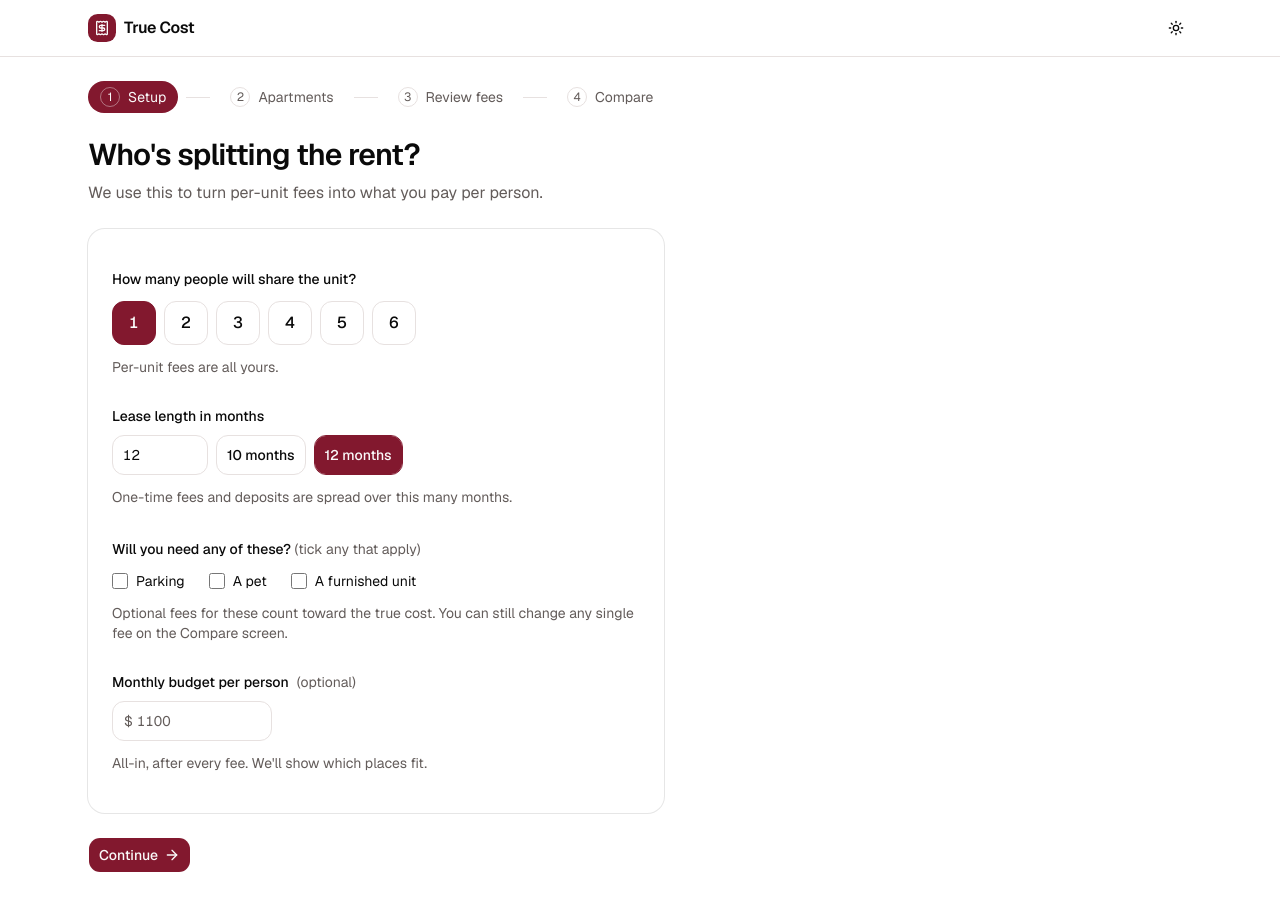
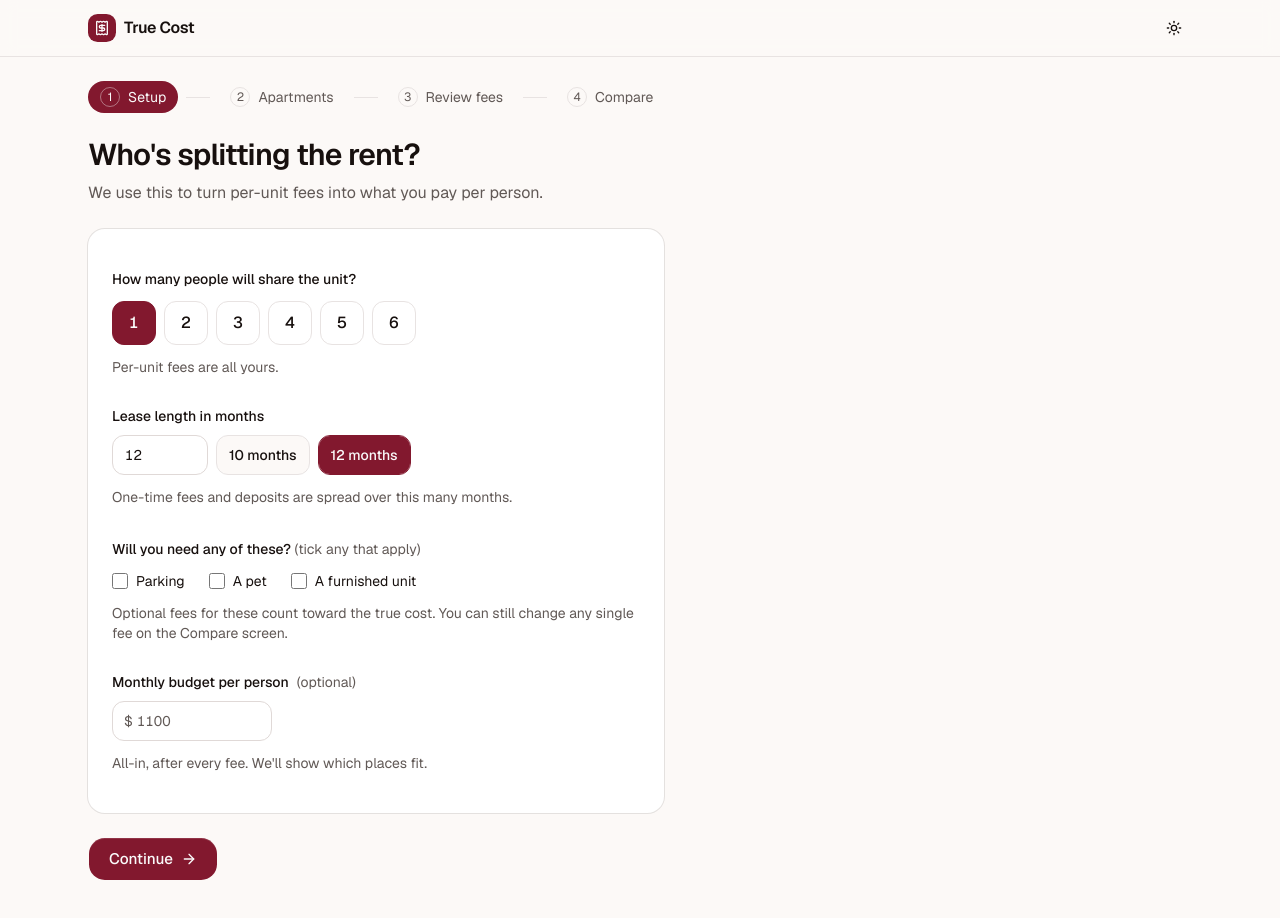
Before and after one commit to sam044/true-cost, a Next.js app: page /compare/setup in a window 1280 px wide. Shown: the top 918 px of the page. Built offline with nearby package versions, Linux system fonts and the light colour scheme.

Commit message:
Refine theme tokens, press feedback and control sizes for the UI polish
Co-Authored-By: Claude Opus 5.5 (1M context) <noreply@anthropic.com>

```diff
--- a/app/globals.css
+++ b/app/globals.css
@@ -21,6 +21,7 @@
   --color-chart-5: var(--chart-5);
   --color-hidden: var(--hidden);
   --color-hidden-foreground: var(--hidden-foreground);
+  --color-hidden-ink: var(--hidden-ink);
   --color-success: var(--success);
   --color-warning: var(--warning);
   --color-chart-4: var(--chart-4);
@@ -53,10 +54,11 @@
 }
 
 :root {
-  --background: oklch(1 0 0);
-  --foreground: oklch(0.145 0 0);
+  /* Warm paper ground with white cards on top, so surfaces separate by tone. */
+  --background: oklch(0.985 0.004 60);
+  --foreground: oklch(0.18 0.012 30);
   --card: oklch(1 0 0);
-  --card-foreground: oklch(0.145 0 0);
+  --card-foreground: oklch(0.18 0.012 30);
   --popover: oklch(1 0 0);
   --popover-foreground: oklch(0.145 0 0);
   /* Brand: VT maroon primary, burnt orange for "hidden" money */
@@ -64,16 +66,18 @@
   --primary-foreground: oklch(0.985 0 0);
   --secondary: oklch(0.965 0.006 30);
   --secondary-foreground: oklch(0.25 0.02 15);
-  --muted: oklch(0.965 0.004 30);
-  --muted-foreground: oklch(0.48 0.01 30);
+  --muted: oklch(0.962 0.005 50);
+  --muted-foreground: oklch(0.47 0.012 40);
   --accent: oklch(0.955 0.02 50);
   --accent-foreground: oklch(0.3 0.05 40);
   --destructive: oklch(0.577 0.245 27.325);
-  --border: oklch(0.915 0.006 30);
-  --input: oklch(0.915 0.006 30);
+  --border: oklch(0.92 0.006 40);
+  --input: oklch(0.89 0.008 40);
   --ring: oklch(0.4 0.14 15);
   --hidden: oklch(0.62 0.17 45);
   --hidden-foreground: oklch(0.2 0.03 45);
+  /* Hidden-fee amounts set as text on cards; dark enough for AA. */
+  --hidden-ink: oklch(0.5 0.15 42);
   --success: oklch(0.52 0.13 155);
   --warning: oklch(0.75 0.15 75);
   /* Cost breakdown: rent, recurring fees, utilities, one-time and deposits */
@@ -94,24 +98,25 @@
 }
 
 .dark {
-  --background: oklch(0.145 0 0);
-  --foreground: oklch(0.985 0 0);
-  --card: oklch(0.205 0 0);
-  --card-foreground: oklch(0.985 0 0);
-  --popover: oklch(0.205 0 0);
+  --background: oklch(0.16 0.006 30);
+  --foreground: oklch(0.97 0.004 60);
+  --card: oklch(0.205 0.007 30);
+  --card-foreground: oklch(0.97 0.004 60);
+  --popover: oklch(0.225 0.007 30);
   --popover-foreground: oklch(0.985 0 0);
   --primary: oklch(0.74 0.12 15);
   --primary-foreground: oklch(0.18 0.03 15);
   --hidden: oklch(0.74 0.15 50);
   --hidden-foreground: oklch(0.18 0.03 45);
+  --hidden-ink: oklch(0.78 0.13 55);
   --success: oklch(0.72 0.14 155);
   --warning: oklch(0.8 0.14 80);
-  --secondary: oklch(0.269 0 0);
-  --secondary-foreground: oklch(0.985 0 0);
-  --muted: oklch(0.269 0 0);
-  --muted-foreground: oklch(0.708 0 0);
-  --accent: oklch(0.269 0 0);
-  --accent-foreground: oklch(0.985 0 0);
+  --secondary: oklch(0.27 0.008 30);
+  --secondary-foreground: oklch(0.97 0.004 60);
+  --muted: oklch(0.255 0.008 30);
+  --muted-foreground: oklch(0.72 0.01 50);
+  --accent: oklch(0.27 0.008 30);
+  --accent-foreground: oklch(0.97 0.004 60);
   --destructive: oklch(0.704 0.191 22.216);
   --border: oklch(1 0 0 / 10%);
   --input: oklch(1 0 0 / 15%);
@@ -131,14 +136,122 @@
   --sidebar-ring: oklch(0.556 0 0);
 }
 
+@theme {
+  /* Motion: strong ease-out for anything entering or responding to a press. */
+  --ease-out-strong: cubic-bezier(0.23, 1, 0.32, 1);
+  --ease-in-out-strong: cubic-bezier(0.77, 0, 0.175, 1);
+}
+
 @layer base {
   * {
     @apply border-border outline-ring/50;
   }
   body {
     @apply bg-background text-foreground;
+    font-feature-settings: "ss01", "cv11";
   }
   html {
     @apply font-sans;
+    -webkit-tap-highlight-color: transparent;
+    scrollbar-color: color-mix(in oklch, var(--foreground) 22%, transparent) transparent;
+  }
+  ::selection {
+    background: color-mix(in oklch, var(--primary) 22%, transparent);
+  }
+  h1,
+  h2,
+  h3 {
+    text-wrap: balance;
+  }
+  /* Money fields are typed, not stepped; the spinners only add noise. */
+  input[type="number"]::-webkit-inner-spin-button,
+  input[type="number"]::-webkit-outer-spin-button {
+    -webkit-appearance: none;
+    margin: 0;
+  }
+  input[type="number"] {
+    -moz-appearance: textfield;
   }
 }
+
+/* Expandables open with a short height and fade where the browser supports
+   animating <details> content; elsewhere they simply open. */
+@supports (interpolate-size: allow-keywords) {
+  :root {
+    interpolate-size: allow-keywords;
+  }
+  details::details-content {
+    block-size: 0;
+    overflow: clip;
+    opacity: 0;
+    transition:
+      block-size 240ms var(--ease-out-strong),
+      opacity 200ms ease,
+      content-visibility 240ms allow-discrete;
+  }
+  details[open]::details-content {
+    block-size: auto;
+    opacity: 1;
+  }
+  @media (prefers-reduced-motion: reduce) {
+    details::details-content {
+      transition: opacity 150ms ease, content-visibility 150ms allow-discrete;
+    }
+  }
+}
+
+/* A press confirms the interface heard you. */
+@utility pressable {
+  transition-property: transform, background-color, color, border-color, box-shadow, opacity;
+  transition-duration: 160ms;
+  transition-timing-function: var(--ease-out-strong);
+  &:active:not(:disabled):not([aria-disabled="true"]) {
+    transform: scale(0.97);
+  }
+  @media (prefers-reduced-motion: reduce) {
+    &:active:not(:disabled) {
+      transform: none;
+    }
+  }
+}
+/* Compare bars grow from the left once, on first paint. */
+@keyframes bar-grow {
+  from {
+    clip-path: inset(0 100% 0 0 round 999px);
+  }
+}
+.bar-grow {
+  animation: bar-grow 500ms var(--ease-out-strong) both;
+}
+@media (prefers-reduced-motion: reduce) {
+  .bar-grow {
+    animation-name: none;
+  }
+}
+
+/* Landing receipt: the card settles in, then its lines print in order. */
+@keyframes receipt-rise {
+  from {
+    opacity: 0;
+    transform: translateY(12px);
+  }
+}
+@keyframes receipt-print {
+  from {
+    opacity: 0;
+    transform: translateY(6px);
+  }
+}
+.receipt-in {
+  animation: receipt-rise 600ms var(--ease-out-strong) both;
+}
+.receipt-line {
+  animation: receipt-print 420ms var(--ease-out-strong) both;
+  animation-delay: calc(250ms + var(--i, 0) * 70ms);
+}
+@media (prefers-reduced-motion: reduce) {
+  .receipt-in,
+  .receipt-line {
+    animation-name: none;
+  }
+}
--- a/components/ui/button.tsx
+++ b/components/ui/button.tsx
@@ -4,11 +4,11 @@ import { cn } from "cn"
 import { Slot } from "radix-ui"
 
 const buttonVariants = cva(
-  "group/button inline-flex shrink-0 items-center justify-center rounded-lg border border-transparent bg-clip-padding text-sm font-medium whitespace-nowrap transition-all outline-none select-none focus-visible:border-ring focus-visible:ring-3 focus-visible:ring-ring/50 active:not-aria-[haspopup]:translate-y-px disabled:pointer-events-none disabled:opacity-50 aria-invalid:border-destructive aria-invalid:ring-3 aria-invalid:ring-destructive/20 dark:aria-invalid:border-destructive/50 dark:aria-invalid:ring-destructive/40 [&_svg]:pointer-events-none [&_svg]:shrink-0 [&_svg:not([class*='size-'])]:size-4",
+  "group/button inline-flex shrink-0 items-center justify-center rounded-lg border border-transparent bg-clip-padding text-sm font-medium whitespace-nowrap transition-[transform,background-color,color,border-color,box-shadow] duration-160 ease-(--ease-out-strong) outline-none select-none focus-visible:border-ring focus-visible:ring-3 focus-visible:ring-ring/50 active:not-aria-[haspopup]:scale-[0.97] motion-reduce:active:scale-100 disabled:pointer-events-none disabled:opacity-50 aria-invalid:border-destructive aria-invalid:ring-3 aria-invalid:ring-destructive/20 dark:aria-invalid:border-destructive/50 dark:aria-invalid:ring-destructive/40 [&_svg]:pointer-events-none [&_svg]:shrink-0 [&_svg:not([class*='size-'])]:size-4",
   {
     variants: {
       variant: {
-        default: "bg-primary text-primary-foreground hover:bg-primary/80",
+        default: "bg-primary text-primary-foreground shadow-[inset_0_1px_0_rgb(255_255_255/0.12)] hover:bg-primary/90",
         outline:
           "border-border bg-background hover:bg-muted hover:text-foreground aria-expanded:bg-muted aria-expanded:text-foreground dark:border-input dark:bg-input/30 dark:hover:bg-input/50",
         secondary:
@@ -21,11 +21,11 @@ const buttonVariants = cva(
       },
       size: {
         default:
-          "h-8 gap-1.5 px-2.5 has-data-[icon=inline-end]:pr-2 has-data-[icon=inline-start]:pl-2",
+          "h-9 gap-1.5 px-3 has-data-[icon=inline-end]:pr-2.5 has-data-[icon=inline-start]:pl-2.5",
         xs: "h-6 gap-1 rounded-[min(var(--radius-md),10px)] px-2 text-xs in-data-[slot=button-group]:rounded-lg has-data-[icon=inline-end]:pr-1.5 has-data-[icon=inline-start]:pl-1.5 [&_svg:not([class*='size-'])]:size-3",
         sm: "h-7 gap-1 rounded-[min(var(--radius-md),12px)] px-2.5 text-[0.8rem] in-data-[slot=button-group]:rounded-lg has-data-[icon=inline-end]:pr-1.5 has-data-[icon=inline-start]:pl-1.5 [&_svg:not([class*='size-'])]:size-3.5",
-        lg: "h-9 gap-1.5 px-2.5 has-data-[icon=inline-end]:pr-2 has-data-[icon=inline-start]:pl-2",
-        icon: "size-8",
+        lg: "h-11 gap-2 rounded-xl px-5 text-[0.95rem] has-data-[icon=inline-end]:pr-4 has-data-[icon=inline-start]:pl-4",
+        icon: "size-9",
         "icon-xs":
           "size-6 rounded-[min(var(--radius-md),10px)] in-data-[slot=button-group]:rounded-lg [&_svg:not([class*='size-'])]:size-3",
         "icon-sm":
--- a/components/ui/input.tsx
+++ b/components/ui/input.tsx
@@ -7,7 +7,7 @@ function Input({ className, type, ...props }: React.ComponentProps<"input">) {
       type={type}
       data-slot="input"
       className={cn(
-        "h-8 w-full min-w-0 rounded-lg border border-input bg-transparent px-2.5 py-1 text-base transition-colors outline-none file:inline-flex file:h-6 file:border-0 file:bg-transparent file:text-sm file:font-medium file:text-foreground placeholder:text-muted-foreground focus-visible:border-ring focus-visible:ring-3 focus-visible:ring-ring/50 disabled:pointer-events-none disabled:cursor-not-allowed disabled:bg-input/50 disabled:opacity-50 aria-invalid:border-destructive aria-invalid:ring-3 aria-invalid:ring-destructive/20 md:text-sm dark:bg-input/30 dark:disabled:bg-input/80 dark:aria-invalid:border-destructive/50 dark:aria-invalid:ring-destructive/40",
+        "h-9 w-full min-w-0 rounded-lg border border-input bg-card px-3 py-1 text-base transition-[border-color,box-shadow] duration-150 outline-none hover:border-foreground/25 file:inline-flex file:h-6 file:border-0 file:bg-transparent file:text-sm file:font-medium file:text-foreground placeholder:text-muted-foreground focus-visible:border-ring focus-visible:ring-3 focus-visible:ring-ring/50 disabled:pointer-events-none disabled:cursor-not-allowed disabled:bg-input/50 disabled:opacity-50 aria-invalid:border-destructive aria-invalid:ring-3 aria-invalid:ring-destructive/20 md:text-sm dark:bg-input/30 dark:disabled:bg-input/80 dark:aria-invalid:border-destructive/50 dark:aria-invalid:ring-destructive/40",
         className
       )}
       {...props}
--- a/components/ui/select.tsx
+++ b/components/ui/select.tsx
@@ -43,7 +43,7 @@ function SelectTrigger({
       data-slot="select-trigger"
       data-size={size}
       className={cn(
-        "flex w-fit items-center justify-between gap-1.5 rounded-lg border border-input bg-transparent py-2 pr-2 pl-2.5 text-sm whitespace-nowrap transition-colors outline-none select-none focus-visible:border-ring focus-visible:ring-3 focus-visible:ring-ring/50 disabled:cursor-not-allowed disabled:opacity-50 aria-invalid:border-destructive aria-invalid:ring-3 aria-invalid:ring-destructive/20 data-placeholder:text-muted-foreground data-[size=default]:h-8 data-[size=sm]:h-7 data-[size=sm]:rounded-[min(var(--radius-md),10px)] *:data-[slot=select-value]:line-clamp-1 *:data-[slot=select-value]:flex *:data-[slot=select-value]:items-center *:data-[slot=select-value]:gap-1.5 dark:bg-input/30 dark:hover:bg-input/50 dark:aria-invalid:border-destructive/50 dark:aria-invalid:ring-destructive/40 [&_svg]:pointer-events-none [&_svg]:shrink-0 [&_svg:not([class*='size-'])]:size-4",
+        "flex w-fit items-center justify-between gap-1.5 rounded-lg border border-input bg-card py-2 pr-2.5 pl-3 text-sm whitespace-nowrap transition-[border-color,box-shadow] duration-150 outline-none hover:border-foreground/25 select-none focus-visible:border-ring focus-visible:ring-3 focus-visible:ring-ring/50 disabled:cursor-not-allowed disabled:opacity-50 aria-invalid:border-destructive aria-invalid:ring-3 aria-invalid:ring-destructive/20 data-placeholder:text-muted-foreground data-[size=default]:h-9 data-[size=sm]:h-7 data-[size=sm]:rounded-[min(var(--radius-md),10px)] *:data-[slot=select-value]:line-clamp-1 *:data-[slot=select-value]:flex *:data-[slot=select-value]:items-center *:data-[slot=select-value]:gap-1.5 dark:bg-input/30 dark:hover:bg-input/50 dark:aria-invalid:border-destructive/50 dark:aria-invalid:ring-destructive/40 [&_svg]:pointer-events-none [&_svg]:shrink-0 [&_svg:not([class*='size-'])]:size-4",
         className
       )}
       {...props}
--- a/components/ui/sheet.tsx
+++ b/components/ui/sheet.tsx
@@ -37,7 +37,7 @@ function SheetOverlay({
     <SheetPrimitive.Overlay
       data-slot="sheet-overlay"
       className={cn(
-        "fixed inset-0 z-50 bg-black/10 duration-100 supports-backdrop-filter:backdrop-blur-xs data-open:animate-in data-open:fade-in-0 data-closed:animate-out data-closed:fade-out-0",
+        "fixed inset-0 z-50 bg-black/25 duration-200 data-open:animate-in data-open:fade-in-0 data-closed:animate-out data-closed:fade-out-0",
         className
       )}
       {...props}
@@ -62,7 +62,7 @@ function SheetContent({
         data-slot="sheet-content"
         data-side={side}
         className={cn(
-          "fixed z-50 flex flex-col gap-4 bg-popover bg-clip-padding text-sm text-popover-foreground shadow-lg transition duration-200 ease-in-out data-[side=bottom]:inset-x-0 data-[side=bottom]:bottom-0 data-[side=bottom]:h-auto data-[side=bottom]:border-t data-[side=left]:inset-y-0 data-[side=left]:left-0 data-[side=left]:h-full data-[side=left]:w-3/4 data-[side=left]:border-r data-[side=right]:inset-y-0 data-[side=right]:right-0 data-[side=right]:h-full data-[side=right]:w-3/4 data-[side=right]:border-l data-[side=top]:inset-x-0 data-[side=top]:top-0 data-[side=top]:h-auto data-[side=top]:border-b data-[side=left]:sm:max-w-sm data-[side=right]:sm:max-w-sm data-open:animate-in data-open:fade-in-0 data-[side=bottom]:data-open:slide-in-from-bottom-10 data-[side=left]:data-open:slide-in-from-left-10 data-[side=right]:data-open:slide-in-from-right-10 data-[side=top]:data-open:slide-in-from-top-10 data-closed:animate-out data-closed:fade-out-0 data-[side=bottom]:data-closed:slide-out-to-bottom-10 data-[side=left]:data-closed:slide-out-to-left-10 data-[side=right]:data-closed:slide-out-to-right-10 data-[side=top]:data-closed:slide-out-to-top-10",
+          "fixed z-50 flex flex-col gap-4 bg-popover bg-clip-padding text-sm text-popover-foreground shadow-lg duration-300 ease-[cubic-bezier(0.32,0.72,0,1)] data-closed:duration-200 data-[side=bottom]:inset-x-0 data-[side=bottom]:bottom-0 data-[side=bottom]:h-auto data-[side=bottom]:border-t data-[side=left]:inset-y-0 data-[side=left]:left-0 data-[side=left]:h-full data-[side=left]:w-3/4 data-[side=left]:border-r data-[side=right]:inset-y-0 data-[side=right]:right-0 data-[side=right]:h-full data-[side=right]:w-3/4 data-[side=right]:border-l data-[side=top]:inset-x-0 data-[side=top]:top-0 data-[side=top]:h-auto data-[side=top]:border-b data-[side=left]:sm:max-w-sm data-[side=right]:sm:max-w-sm data-open:animate-in data-open:fade-in-0 data-[side=bottom]:data-open:slide-in-from-bottom-10 data-[side=left]:data-open:slide-in-from-left-10 data-[side=right]:data-open:slide-in-from-right data-[side=top]:data-open:slide-in-from-top-10 data-closed:animate-out data-closed:fade-out-0 data-[side=bottom]:data-closed:slide-out-to-bottom-10 data-[side=left]:data-closed:slide-out-to-left-10 data-[side=right]:data-closed:slide-out-to-right data-[side=top]:data-closed:slide-out-to-top-10",
           className
         )}
         {...props}
```
